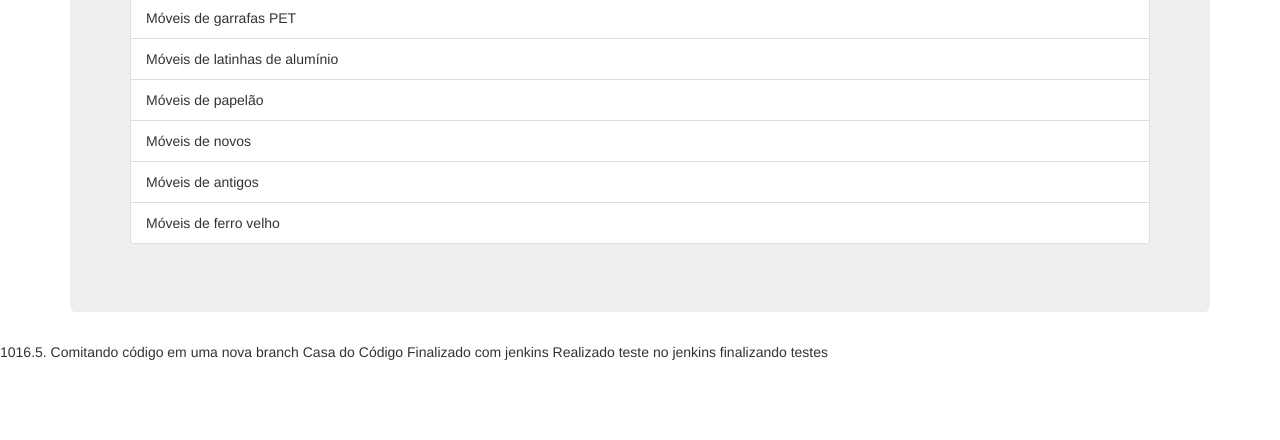
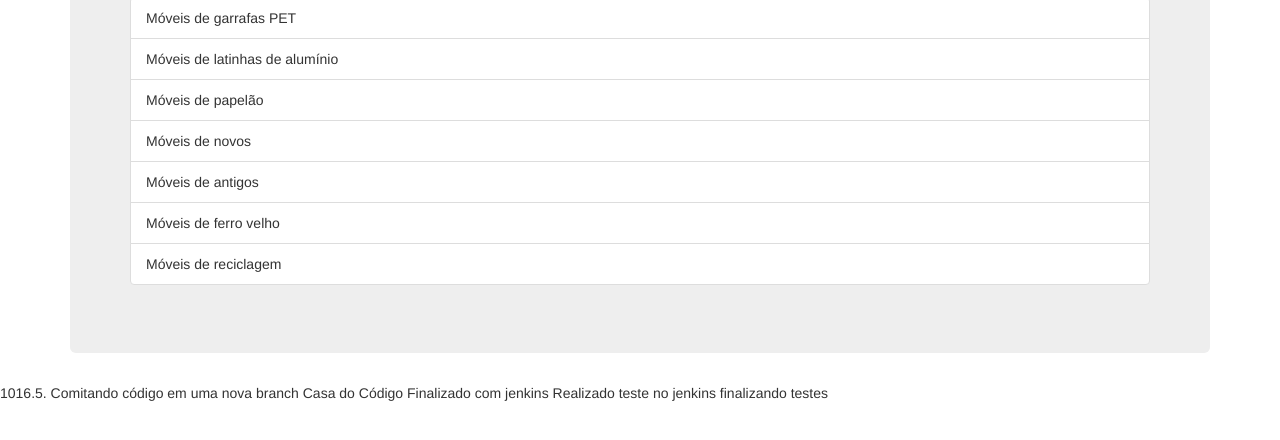
Before and after one commit to RenatoFylho/moveis, a plain HTML site: page index.html in a window 1280 px wide. Shown: the part 160-600 px from the top of the page. Drawn offline with nearby package versions, Linux system fonts and the light colour scheme.

Commit message:
adicionado novos moveis

```diff
--- a/index.html
+++ b/index.html
@@ -20,6 +20,7 @@
 				<li class="list-group-item"> Móveis de novos </li>
 				<li class="list-group-item"> Móveis de antigos </li>
 				<li class="list-group-item"> Móveis de ferro velho </li>
+				<li class="list-group-item"> Móveis de reciclagem </li>
 			</ul>
 		</div>
 	</div>
```
